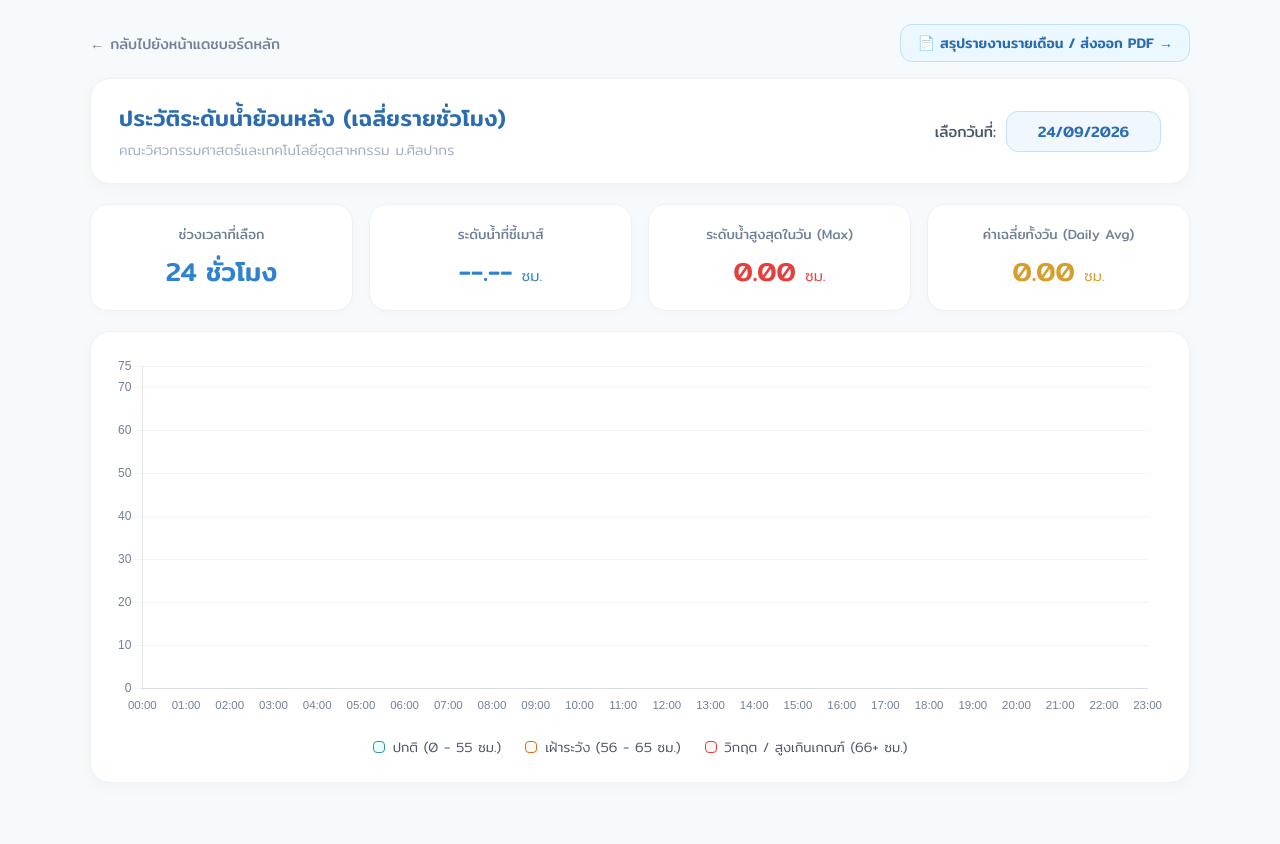
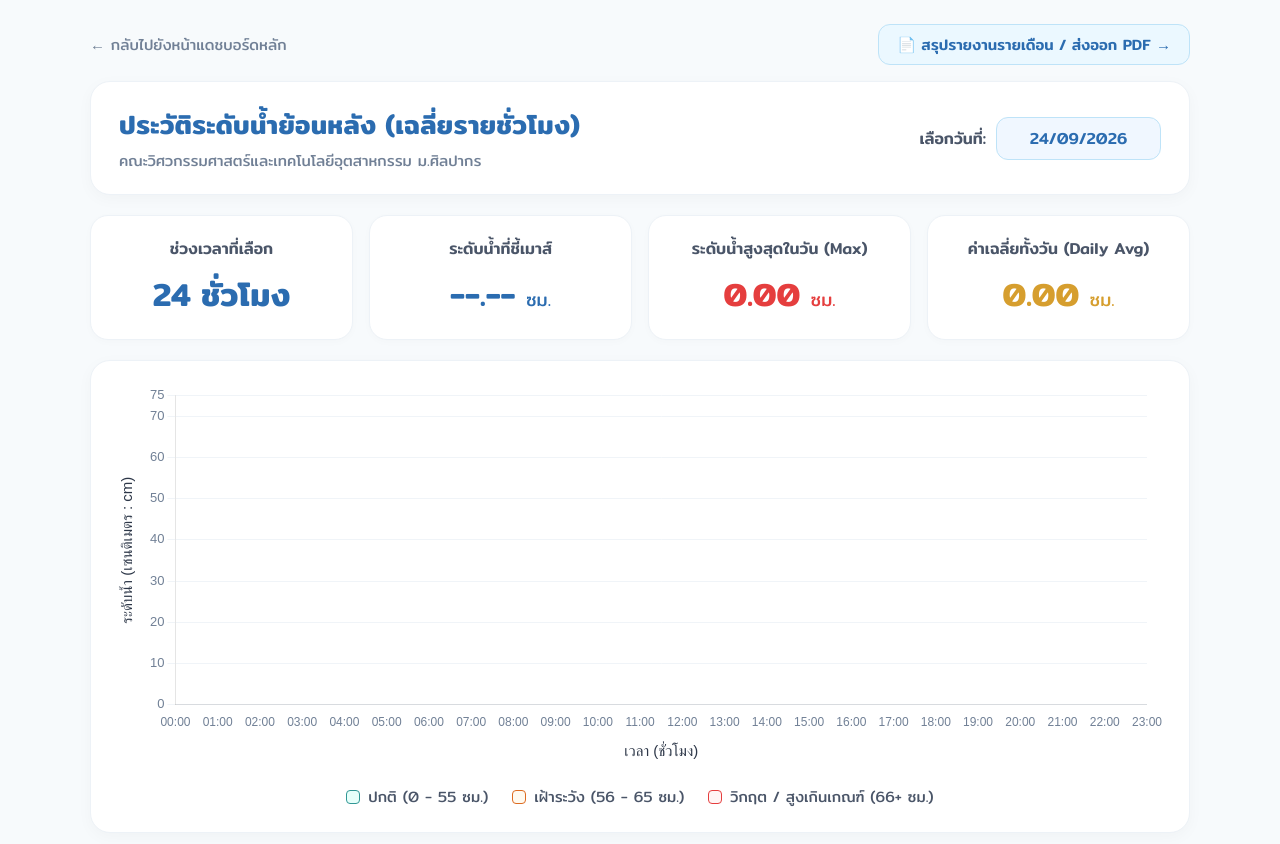
Before and after one commit to Silpakorn-WaterMonitor/water-monitor, a plain HTML site: page history.html in a window 1280 px wide. Before the commit the page ends 807 px from the top, so only its background shows below. Drawn offline with nearby package versions, Linux system fonts and the light colour scheme; no server answers.

Commit message:
Add files via upload

```diff
--- a/history.html
+++ b/history.html
@@ -26,7 +26,6 @@
         }
         .container { max-width: 1100px; margin: 0 auto; }
 
-        /* แถบนำทางด้านบน (ปุ่มย้อนกลับ + ปุ่มไปหน้ารายงาน) */
         .top-nav {
             display: flex;
             justify-content: space-between;
@@ -42,7 +41,7 @@
             display: inline-flex;
             align-items: center;
             gap: 6px;
-            font-size: 14.5px;
+            font-size: 15px;
             font-weight: 400;
             transition: all 0.2s ease;
         }
@@ -53,9 +52,9 @@
             background: #ebf8ff;
             color: #2b6cb0;
             border: 1.5px solid #bee3f8;
-            padding: 7px 16px;
+            padding: 8px 18px;
             border-radius: 12px;
-            font-size: 14px;
+            font-size: 15px;
             font-weight: 500;
             display: inline-flex;
             align-items: center;
@@ -86,19 +85,19 @@
         .title h2 {
             margin: 0;
             color: #2b6cb0;
-            font-size: 22px;
-            font-weight: 500;
+            font-size: 26px;
+            font-weight: 600;
             letter-spacing: 0.3px;
         }
         .title p {
             margin: 4px 0 0;
-            color: #a0aec0;
-            font-size: 14px;
-            font-weight: 300;
+            color: #718096;
+            font-size: 15px;
+            font-weight: 400;
         }
 
         .filter-group { display: flex; align-items: center; gap: 10px; }
-        .filter-label { color: #4a5568; font-size: 15px; font-weight: 400; }
+        .filter-label { color: #4a5568; font-size: 16px; font-weight: 500; }
         input.custom-date {
             background: #f0f7ff;
             color: #2b6cb0;
@@ -107,10 +106,10 @@
             border-radius: 12px;
             outline: none;
             cursor: pointer;
-            font-size: 15px;
+            font-size: 16px;
             font-weight: 500;
             text-align: center;
-            width: 155px;
+            width: 165px;
             transition: all 0.2s;
         }
         input.custom-date:focus { border-color: #3182ce; box-shadow: 0 0 0 3px rgba(66, 153, 225, 0.15); }
@@ -122,7 +121,7 @@
             background: #ffffff;
             border: 1.5px solid #edf2f7;
             border-radius: 18px;
-            padding: 18px 16px;
+            padding: 20px 16px;
             text-align: center;
             box-shadow: 0 2px 8px rgba(0,0,0,0.02);
             transition: all 0.25s ease;
@@ -133,10 +132,19 @@
             transform: translateY(-2px);
         }
 
-        .stat-label { color: #718096; font-size: 13.5px; margin-bottom: 6px; font-weight: 400; }
-        .stat-val { font-size: 26px; font-weight: 500; color: #2d3748; }
+        .stat-label {
+            color: #4a5568;
+            font-size: 16px;
+            margin-bottom: 8px;
+            font-weight: 500;
+        }
+        .stat-val {
+            font-size: 32px;
+            font-weight: 600;
+            color: #2d3748;
+        }
 
-        .val-focus { color: #3182ce; }
+        .val-focus { color: #2b6cb0; }
         .val-max { color: #e53e3e; }
         .val-avg { color: #d69e2e; }
 
@@ -147,11 +155,11 @@
             box-shadow: 0 4px 16px rgba(0,0,0,0.03);
             border: 1.5px solid #edf2f7;
         }
-        .chart-container { position: relative; width: 100%; height: 360px; }
+        .chart-container { position: relative; width: 100%; height: 380px; }
 
-        .legend-box { display: flex; justify-content: center; gap: 24px; margin-top: 20px; font-size: 13.5px; color: #4a5568; flex-wrap: wrap; }
-        .legend-item { display: flex; align-items: center; gap: 8px; font-weight: 300; }
-        .dot { width: 12px; height: 12px; border-radius: 4px; display: inline-block; }
+        .legend-box { display: flex; justify-content: center; gap: 24px; margin-top: 20px; font-size: 15px; color: #4a5568; flex-wrap: wrap; }
+        .legend-item { display: flex; align-items: center; gap: 8px; font-weight: 400; }
+        .dot { width: 14px; height: 14px; border-radius: 4px; display: inline-block; }
         .dot-green { background: #e6fffa; border: 1.5px solid #319795; }
         .dot-yellow { background: #fffaf0; border: 1.5px solid #dd6b20; }
         .dot-red { background: #fff5f5; border: 1.5px solid #e53e3e; }
@@ -160,7 +168,6 @@
 <body>
 
 <div class="container">
-    <!-- แถบนำทางด้านบน -->
     <div class="top-nav">
         <a href="index.html" class="back-btn">← กลับไปยังหน้าแดชบอร์ดหลัก</a>
         <a href="report.html" class="report-btn">📄 สรุปรายงานรายเดือน / ส่งออก PDF →</a>
@@ -184,15 +191,15 @@
         </div>
         <div class="stat-card">
             <div class="stat-label">ระดับน้ำที่ชี้เมาส์</div>
-            <div class="stat-val val-focus" id="valHoverLevel">--.-- <span style="font-size: 15px; font-weight: 300;">ซม.</span></div>
+            <div class="stat-val val-focus" id="valHoverLevel">--.-- <span style="font-size: 18px; font-weight: 400;">ซม.</span></div>
         </div>
         <div class="stat-card">
             <div class="stat-label">ระดับน้ำสูงสุดในวัน (Max)</div>
-            <div class="stat-val val-max"><span id="maxVal">0.00</span> <span style="font-size: 15px; font-weight: 300;">ซม.</span></div>
+            <div class="stat-val val-max"><span id="maxVal">0.00</span> <span style="font-size: 18px; font-weight: 400;">ซม.</span></div>
         </div>
         <div class="stat-card">
             <div class="stat-label">ค่าเฉลี่ยทั้งวัน (Daily Avg)</div>
-            <div class="stat-val val-avg"><span id="avgVal">0.00</span> <span style="font-size: 15px; font-weight: 300;">ซม.</span></div>
+            <div class="stat-val val-avg"><span id="avgVal">0.00</span> <span style="font-size: 18px; font-weight: 400;">ซม.</span></div>
         </div>
     </div>
 
@@ -217,7 +224,7 @@
     function initChart() {
         const ctx = document.getElementById('historyChart').getContext('2d');
 
-        const gradient = ctx.createLinearGradient(0, 0, 0, 360);
+        const gradient = ctx.createLinearGradient(0, 0, 0, 380);
         gradient.addColorStop(0, 'rgba(49, 130, 206, 0.22)');
         gradient.addColorStop(1, 'rgba(49, 130, 206, 0.01)');
 
@@ -263,9 +270,9 @@
                             if (val >= 66) { statusText = ' (วิกฤต)'; color = '#e53e3e'; }
                             else if (val >= 56) { statusText = ' (เฝ้าระวัง)'; color = '#dd6b20'; }
 
-                            document.getElementById('valHoverLevel').innerHTML = `<span style="color:${color}">${val.toFixed(2)}</span> <span style="font-size:15px; font-weight:300;">ซม.${statusText}</span>`;
+                            document.getElementById('valHoverLevel').innerHTML = `<span style="color:${color}">${val.toFixed(2)}</span> <span style="font-size:18px; font-weight:400;">ซม.${statusText}</span>`;
                         } else {
-                            document.getElementById('valHoverLevel').innerHTML = `<span style="color:#a0aec0; font-size:16px;">ไม่มีข้อมูล</span>`;
+                            document.getElementById('valHoverLevel').innerHTML = `<span style="color:#a0aec0; font-size:18px;">ไม่มีข้อมูล</span>`;
                         }
                     }
                 },
@@ -273,12 +280,26 @@
                     y: {
                         min: 0,
                         max: 75,
+                        title: {
+                            display: true,
+                            text: 'ระดับน้ำ (เซนติเมตร : cm)',
+                            color: '#2d3748',
+                            font: { size: 15, weight: '500' },
+                            padding: { bottom: 10 }
+                        },
                         grid: { color: '#f0f4f8' },
-                        ticks: { color: '#718096', font: { size: 12, weight: '300' } }
+                        ticks: { color: '#718096', font: { size: 13, weight: '400' } }
                     },
                     x: {
+                        title: {
+                            display: true,
+                            text: 'เวลา (ชั่วโมง)',
+                            color: '#2d3748',
+                            font: { size: 15, weight: '500' },
+                            padding: { top: 10 }
+                        },
                         grid: { display: false },
-                        ticks: { color: '#718096', maxRotation: 0, font: { size: 11.5, weight: '300' } }
+                        ticks: { color: '#718096', maxRotation: 0, font: { size: 12, weight: '400' } }
                     }
                 },
                 plugins: {
@@ -287,8 +308,8 @@
                         backgroundColor: '#2d3748',
                         titleColor: '#ffffff',
                         bodyColor: '#ffffff',
-                        titleFont: { weight: '500' },
-                        bodyFont: { weight: '300' },
+                        titleFont: { size: 14, weight: '500' },
+                        bodyFont: { size: 13, weight: '400' },
                         padding: 10,
                         cornerRadius: 10,
                         callbacks: {
@@ -310,7 +331,7 @@
             document.getElementById('cardPoint').classList.remove('hover-active');
             document.getElementById('labelPoint').innerText = 'ช่วงเวลาที่เลือก';
             document.getElementById('valPoint').innerText = '24 ชั่วโมง';
-            document.getElementById('valHoverLevel').innerHTML = `--.-- <span style="font-size: 15px; font-weight: 300;">ซม.</span>`;
+            document.getElementById('valHoverLevel').innerHTML = `--.-- <span style="font-size: 18px; font-weight: 400;">ซม.</span>`;
         });
     }
 
```
